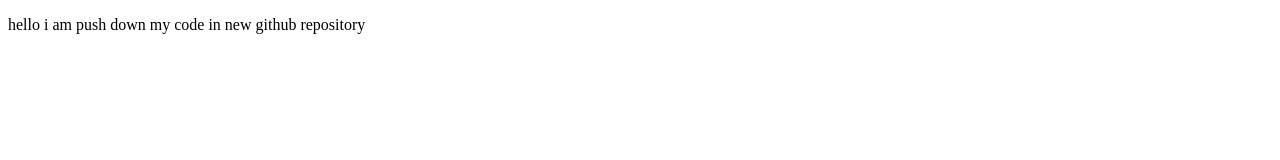
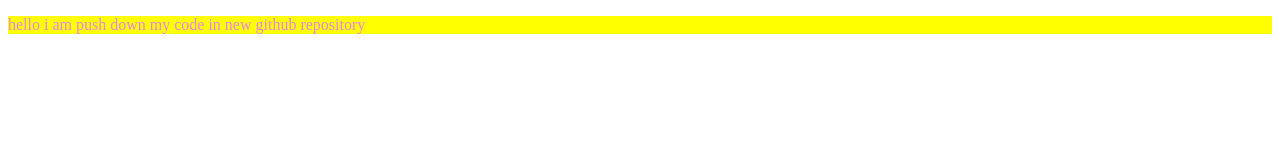
Before and after one commit to NahidHasan2kk2/my-first-github-repo2023, a plain HTML site: page index.html in a window 1280 px wide. Drawn offline with Linux system fonts and the light colour scheme.

Commit message:
color added

```diff
--- a/index.html
+++ b/index.html
@@ -7,6 +7,7 @@
     <meta name="viewport" content="width=device-width, initial-scale=1.0">
     <title>my first github repository 2023
     </title>
+    <link rel="stylesheet" href="styles/style.css">
 </head>
 
 <body>
--- /dev/null
+++ b/styles/style.css
@@ -0,0 +1,4 @@
+p {
+    color: violet;
+    background-color: yellow;
+}
```
